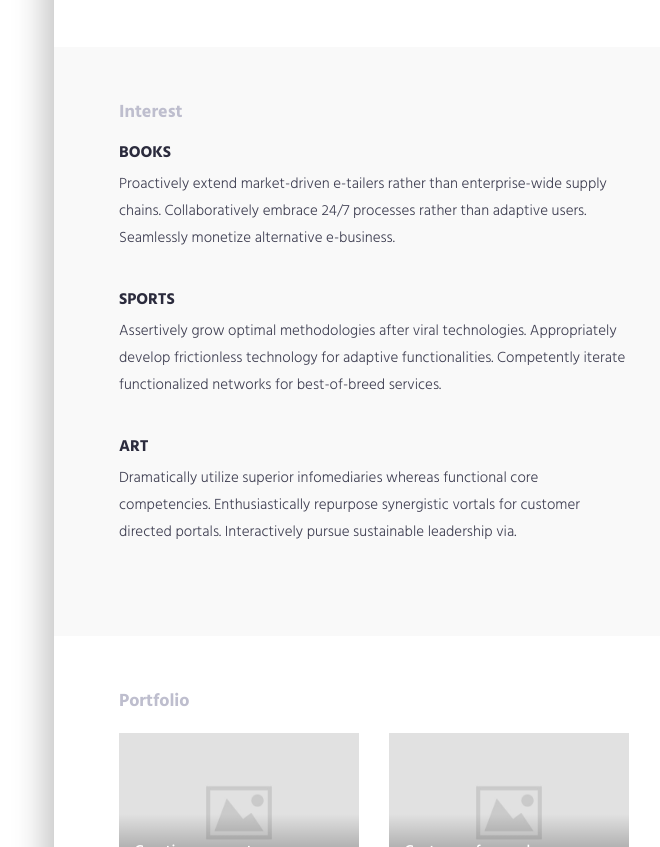
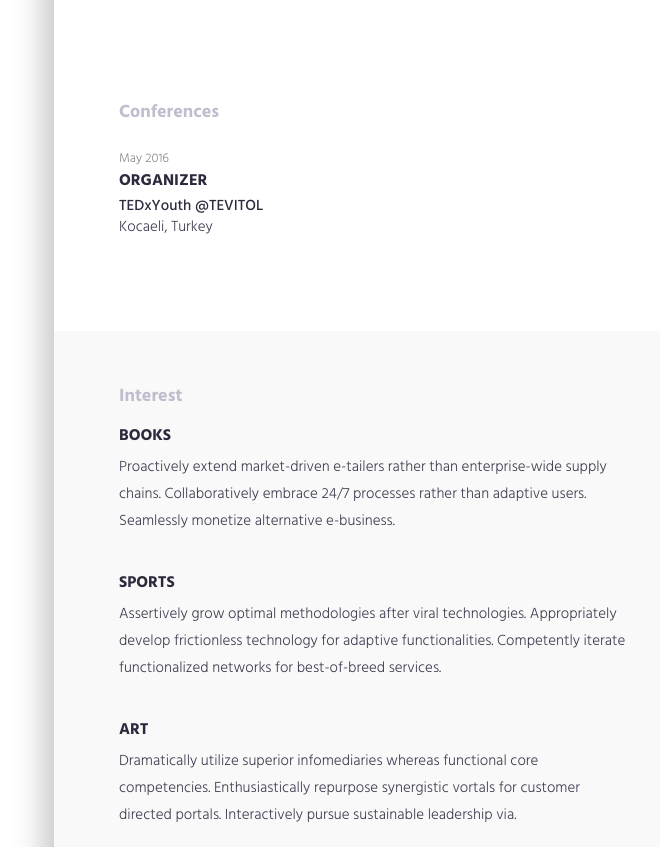
Before and after one commit to mkmeral/mkmeral.github.io, a plain HTML site: page index.html in a window 1280 px wide. Shown: the part 3258-4105 px from the top of the page, without its empty margins (586-1246 px from the left). Drawn offline with Linux system fonts and the light colour scheme.

Commit message:
Add Conferences

```diff
--- a/index.html
+++ b/index.html
@@ -390,6 +390,34 @@
 </section>
 <!-- .section-volunteer -->
 
+<section class="section-wrapper">
+    <div class="container-fluid">
+        <div class="row">
+            <div class="col-md-12">
+                <div class="section-title"><h2>Conferences</h2></div>
+            </div>
+        </div>
+        <!--.row-->
+        <div class="row">
+            <div class="col-md-12">
+                <div class="content-item">
+                    <small>May 2016</small>
+                    <h3>Organizer</h3>
+                    <h4>TEDxYouth @TEVITOL</h4>
+
+                    <p>Kocaeli, Turkey</p>
+                </div>
+                <!-- .experience-item -->
+            </div>
+        </div>
+        <!--.row-->
+    </div>
+    <!-- .container-fluid -->
+
+</section>
+<!-- .section-volunteer -->
+
+
 <section class="section-wrapper section-interest gray-bg">
     <div class="container-fluid">
         <div class="row">
```
